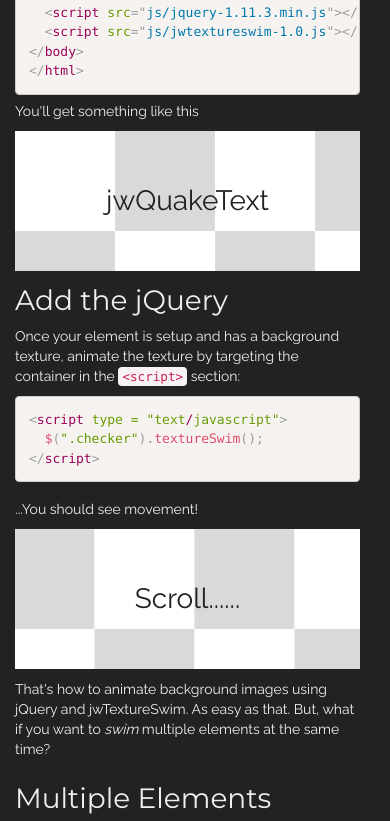
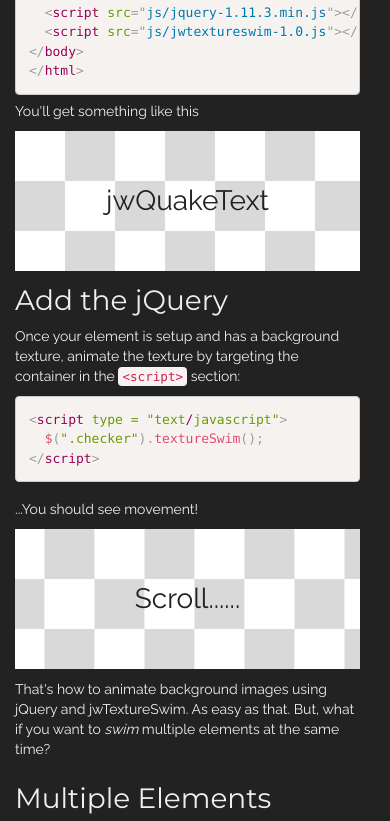
Before and after one commit to jworksstudios/jwTextureSwim, a plain HTML site: page index.html in a window 390 px wide. Shown: the part 2080-2901 px from the top of the page. Drawn offline with Linux system fonts and the light colour scheme.

Commit message:
Better for mobile

```diff
--- a/css/jwtextureswim.css
+++ b/css/jwtextureswim.css
@@ -41,6 +41,7 @@ section#main{padding: 0px; background-image: url('../images/arrows.png'); backgr
 
 .checker{background: url('../images/checker_bg.png') white; font-size: 2.0em; text-align: center; padding: 50px 0px; color: #222;}
 .chess{background: url('../images/chess_bg.jpg') white; font-size: 2.0em; text-align: center; padding: 50px 0px; color: #EEE;}
+.checker, .chess{background-size: 100px 100px;}
 .third{width: 33%; max-width: 33%; display: inline-block; overflow: hidden;}
 /*Mobile*/
 @media (max-width: 1024px){
```
